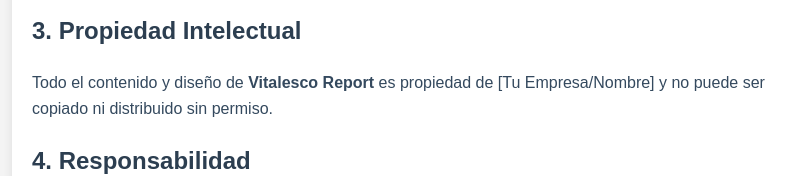
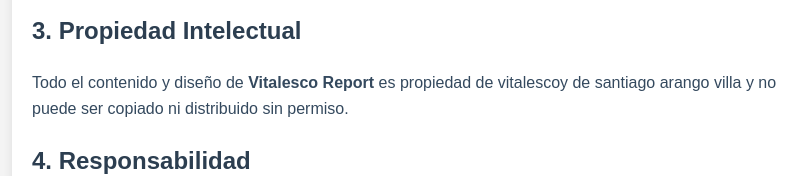
Before and after one commit to straeker18/straeker18.github.io, a plain HTML site: page index.html in a window 1280 px wide. Shown: the part 539-715 px from the top of the page, without its empty margins (228-1035 px from the left). Drawn offline with Linux system fonts and the light colour scheme.

Commit message:
update20/2/2025

```diff
--- a/index.html
+++ b/index.html
@@ -44,7 +44,7 @@
         </ul>
 
         <h2>3. Propiedad Intelectual</h2>
-        <p>Todo el contenido y diseño de <strong>Vitalesco Report</strong> es propiedad de [Tu Empresa/Nombre] y no puede ser copiado ni distribuido sin permiso.</p>
+        <p>Todo el contenido y diseño de <strong>Vitalesco Report</strong> es propiedad de vitalescoy de santiago arango villa y no puede ser copiado ni distribuido sin permiso.</p>
 
         <h2>4. Responsabilidad</h2>
         <p>La aplicación se ofrece "tal cual" sin garantías de funcionamiento ininterrumpido o libre de errores. No somos responsables por cualquier daño derivado del uso de la aplicación.</p>
```
